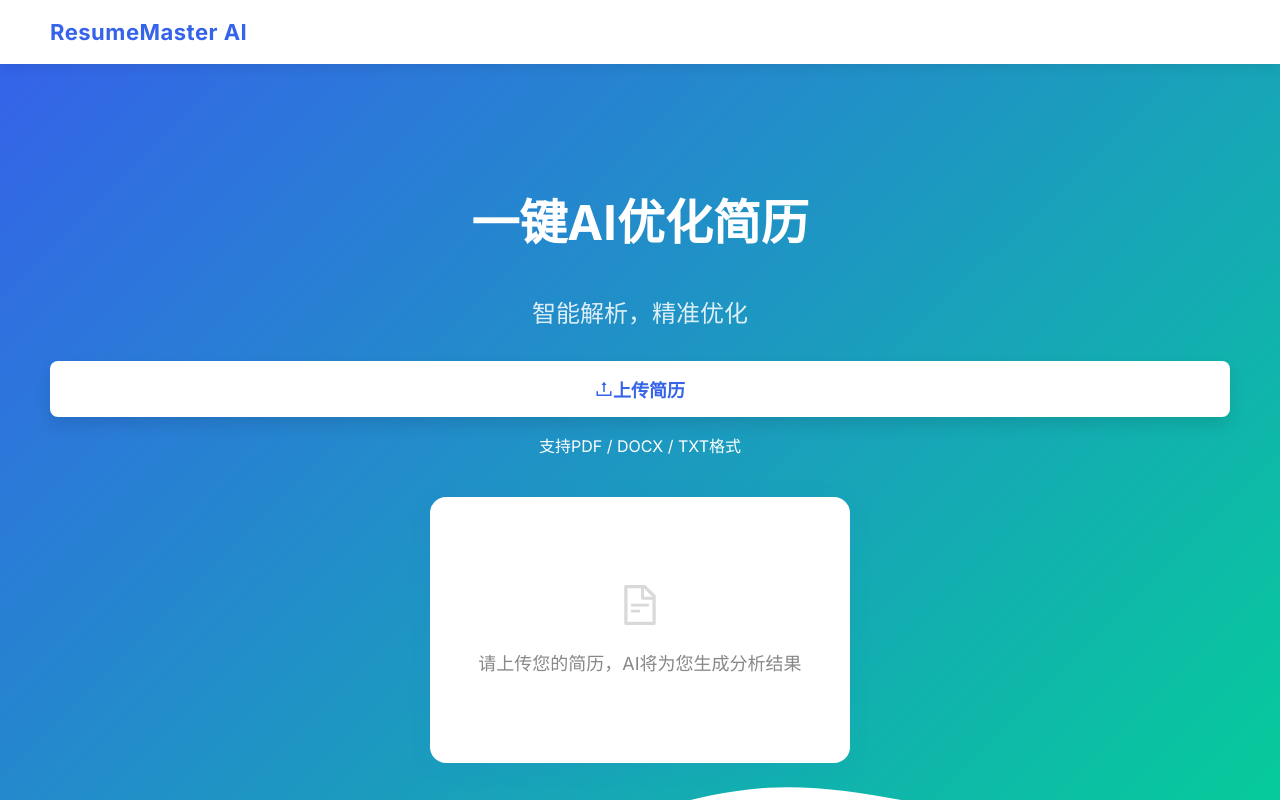
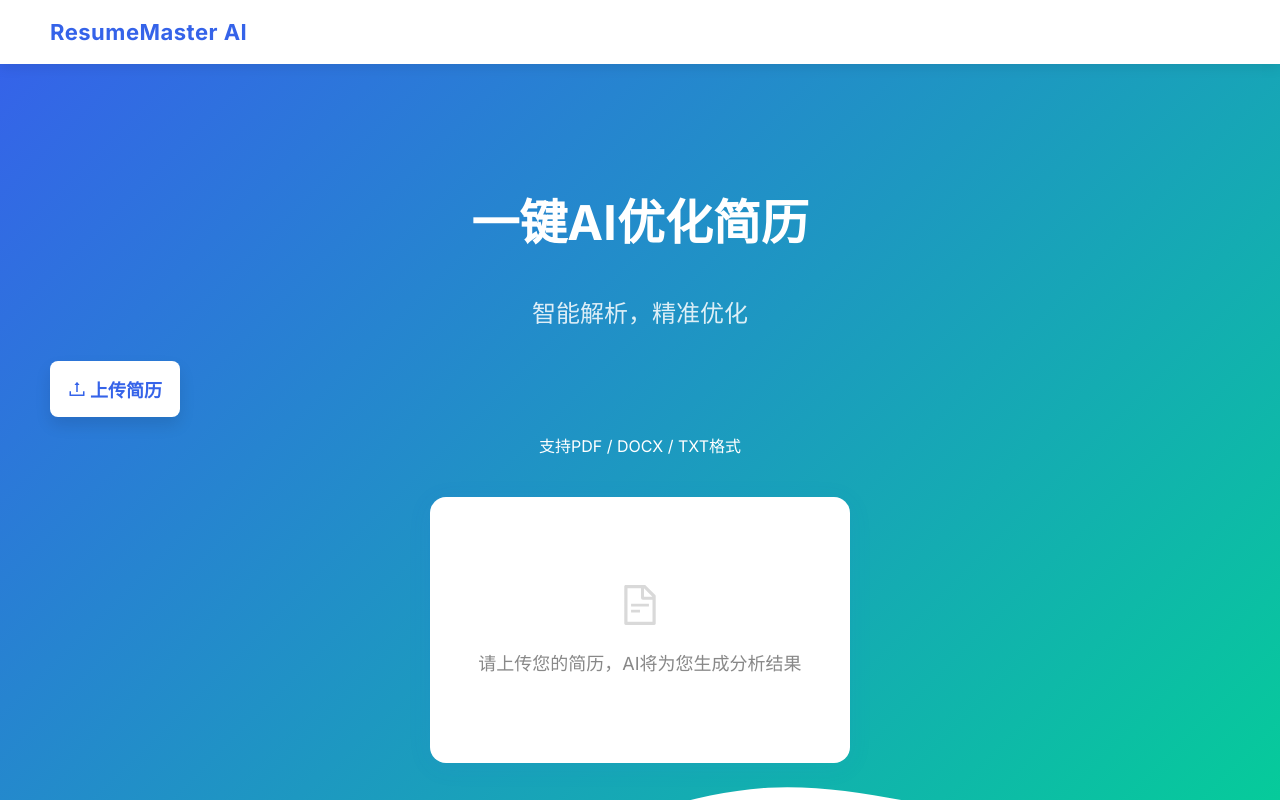
Before and after one commit to 849261680/AI_Resume, a React (Vite) app in the folder frontend/: page / in a window 1280 px wide. Built offline with nearby package versions, Linux system fonts and the light colour scheme.

Commit message:
强制缩小上传按钮宽度，添加maxWidth并减小内边距

```diff
--- a/frontend/src/App.tsx
+++ b/frontend/src/App.tsx
@@ -573,16 +573,17 @@ ${result.suggestions.map((s, i) => `${i+1}. ${s}`).join('\n')}
           <Button
             type="primary"
             size="large"
-            icon={<UploadOutlined />}
+            icon={<UploadOutlined style={{ marginRight: '4px' }} />}
             onClick={() => document.getElementById('resume-upload-input')?.click()}
             style={{
               height: isMobile ? 48 : 56,
               fontSize: isMobile ? 16 : 18,
-              padding: '0 12px',
+              padding: '0 8px',
               display: 'inline-flex',
               alignItems: 'center',
               justifyContent: 'center',
               width: 'auto',
+              maxWidth: isMobile ? '110px' : '130px',
               borderRadius: 8,
               marginBottom: 16,
               background: '#ffffff',
```
